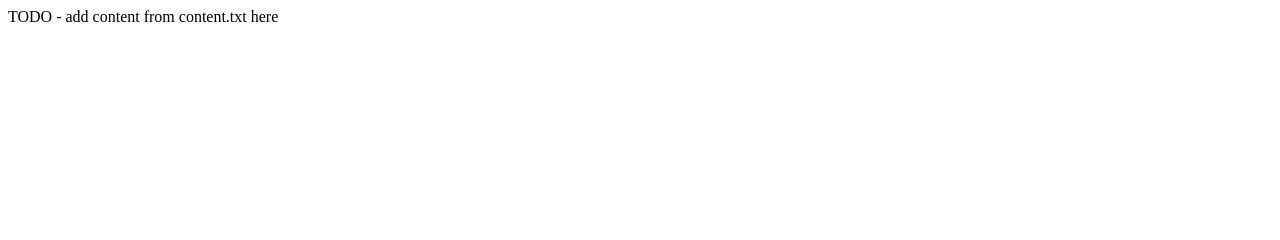
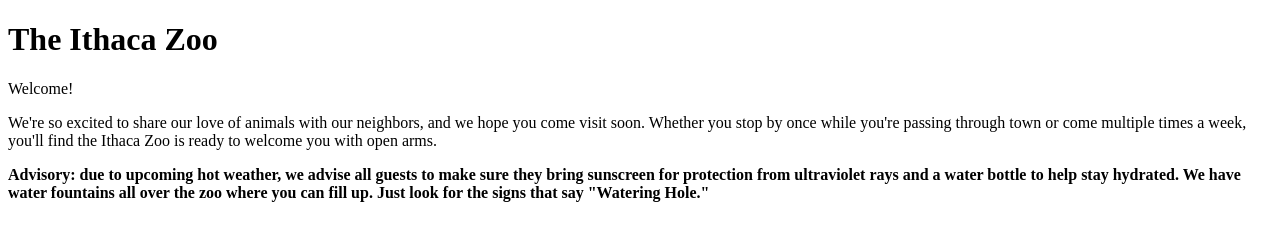
Before and after one commit to theoberk25/class-02-html-practice, a plain HTML site: page index.html in a window 1280 px wide. Drawn offline with Linux system fonts and the light colour scheme.

Commit message:
Update index.html

```diff
--- a/index.html
+++ b/index.html
@@ -9,7 +9,19 @@
 </head>
 
 <body>
-  TODO - add content from content.txt here
+  <h1>The Ithaca Zoo</h1>
+
+<section>
+<p>Welcome!<p>
+
+<p>We're so excited to share our love of animals with our neighbors, and we hope you come visit soon. Whether you stop by once while you're passing through town or come multiple times a week, you'll find the Ithaca Zoo is ready to welcome you with open arms.
+</p>
+
+</section>
+
+<strong>Advisory: due to upcoming hot weather, we advise all guests to make sure they bring sunscreen for protection from ultraviolet rays and a water bottle to help stay hydrated. We have water fountains all over the zoo where you can fill up. Just look for the signs that say "Watering Hole."
+</strong>
+
 </body>
 
 </html>
```
